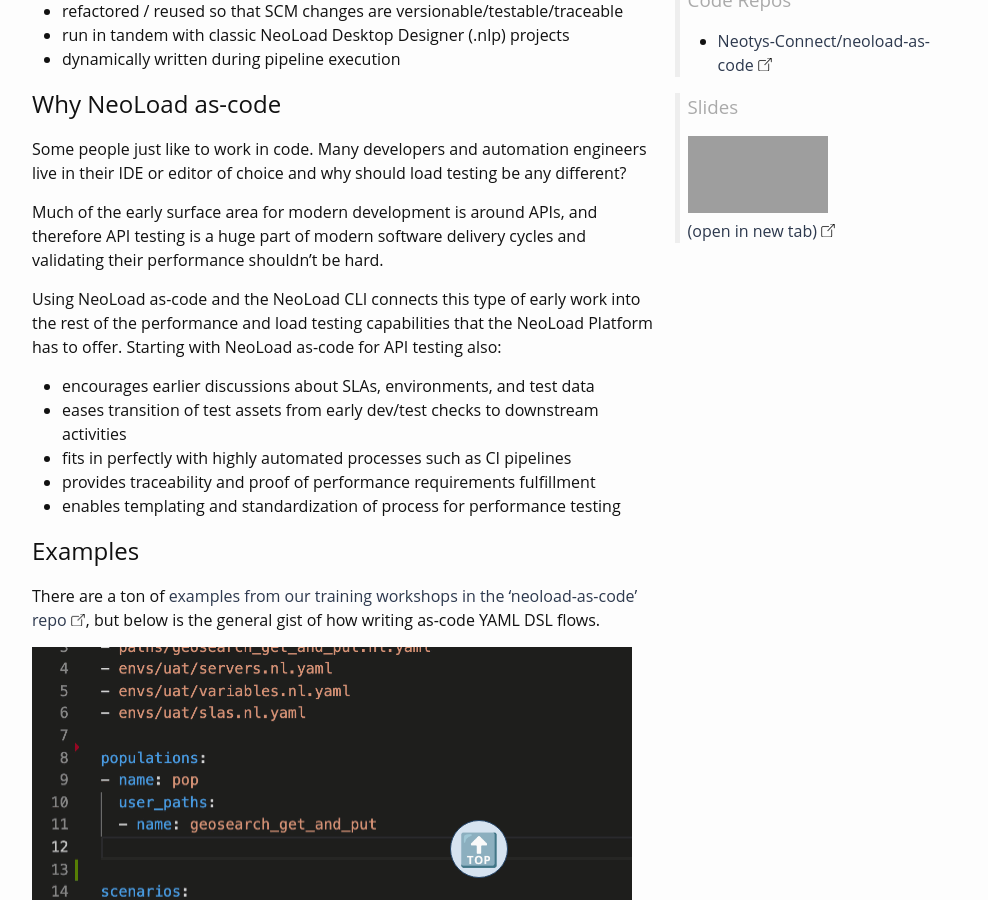
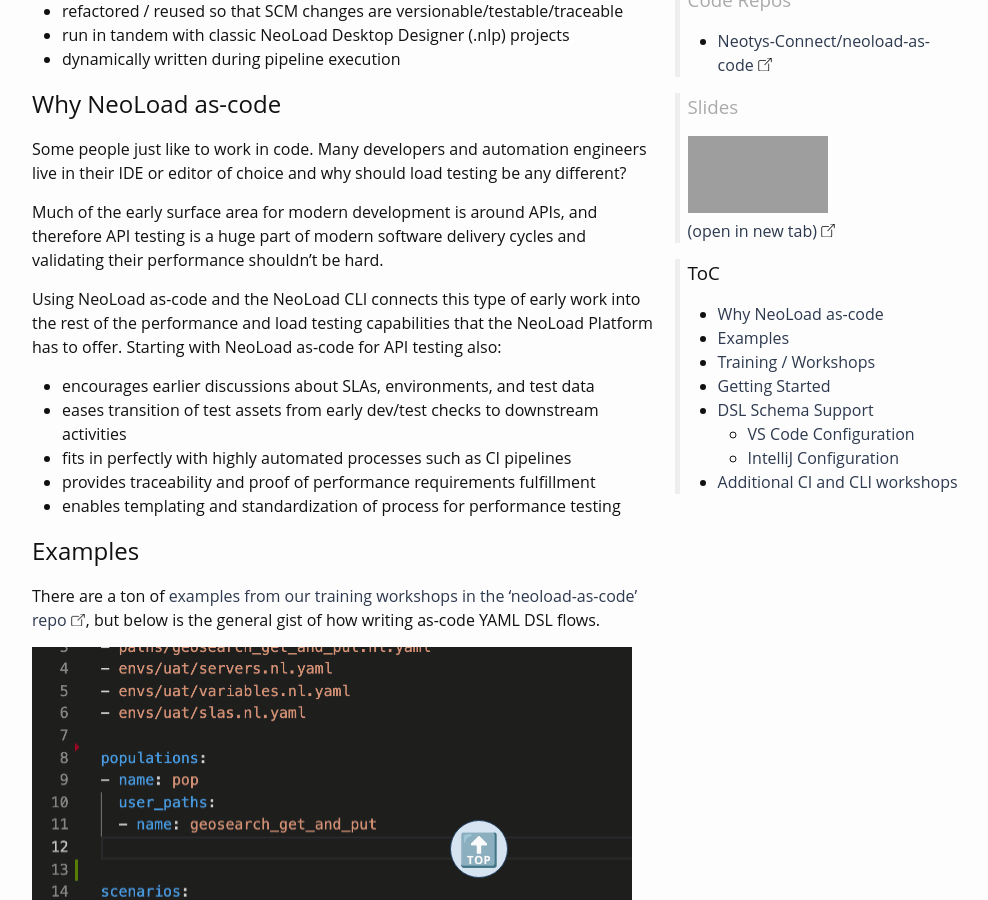
Before and after one commit to Neotys-Connect/connect.neotys.com, a Jekyll site: the page built from _pages/tutorials/neoload-as-code/index.md, in a window 1280 px wide and 900 px high, scrolled down 318 px, cut to the strip 0-900 px from the top of the window. Shown: the whole strip, without its empty margins (126-1114 px from the left). Built offline with Jekyll 4.4.1, drawn with Linux system fonts in a browser that asks for light colours; nearby versions of some CDN libraries; comment, search, counter and statistics services are not loaded; grey boxes are pictures that could not be loaded.

Commit message:
Update to ToC

```diff
--- a/_pages/tutorials/neoload-as-code/index.md
+++ b/_pages/tutorials/neoload-as-code/index.md
@@ -15,6 +15,15 @@
   - type: google
     docid: 19ldKFuET6ost-dkq_aPiIw0SIOf8ltFcKAUYS1iAVMk
     pubid: 2PACX-1vTpbTLEN0CJzT-FOrRvb-Ygk3OnwvvK3OWux55mpTWjKygDhGnpR4T25fQljiorHMv5dh5qyLeQf03E
+toc: |
+  - [Why NeoLoad as-code](#why-neoload-as-code)
+  - [Examples](#examples)
+  - [Training / Workshops](#training--workshops)
+  - [Getting Started](#getting-started)
+  - [DSL Schema Support](#dsl-schema-support)
+    * [VS Code Configuration](#vs-code-configuration)
+    * [IntelliJ Configuration](#intellij-configuration)
+  - [Additional CI and CLI workshops](#additional-ci-and-cli-workshops)
 ---
 
 NeoLoad as-code is a Domain-specific Language (DSL) for YAML and JSON to describe
```
